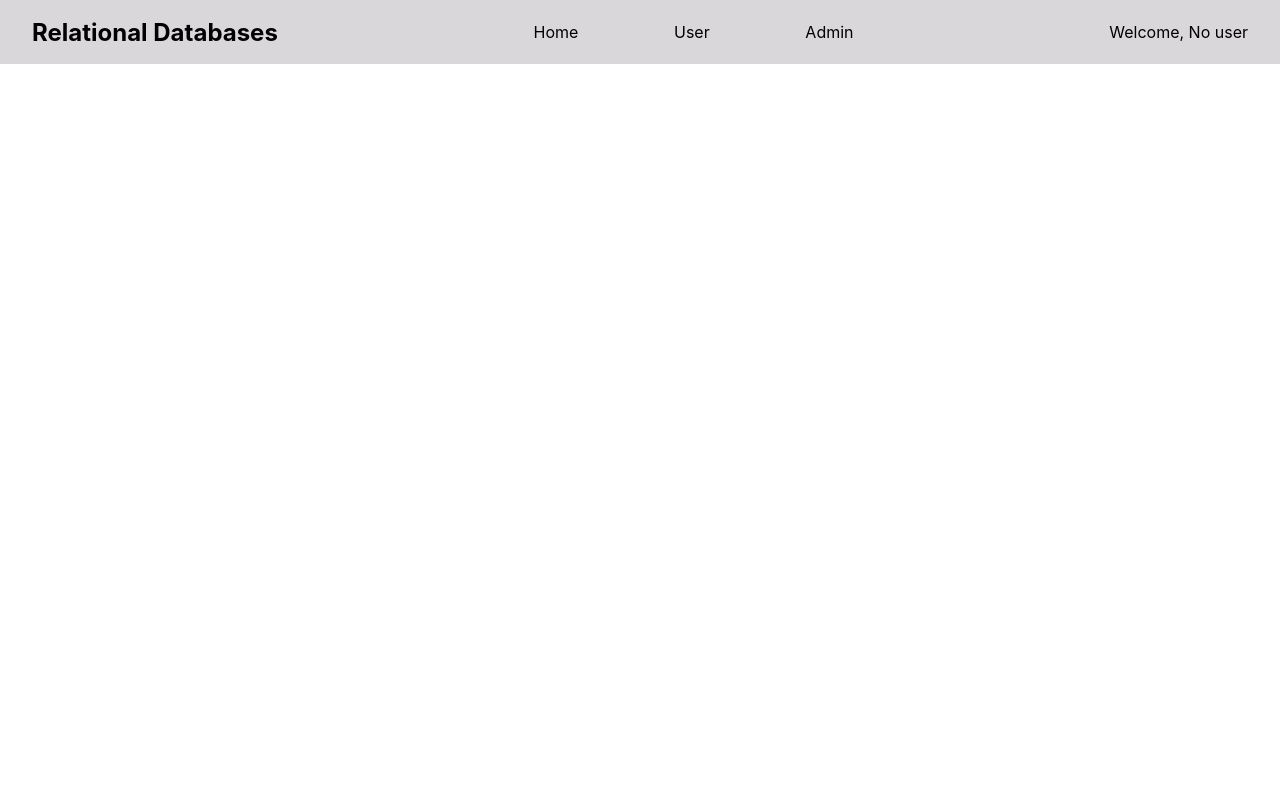
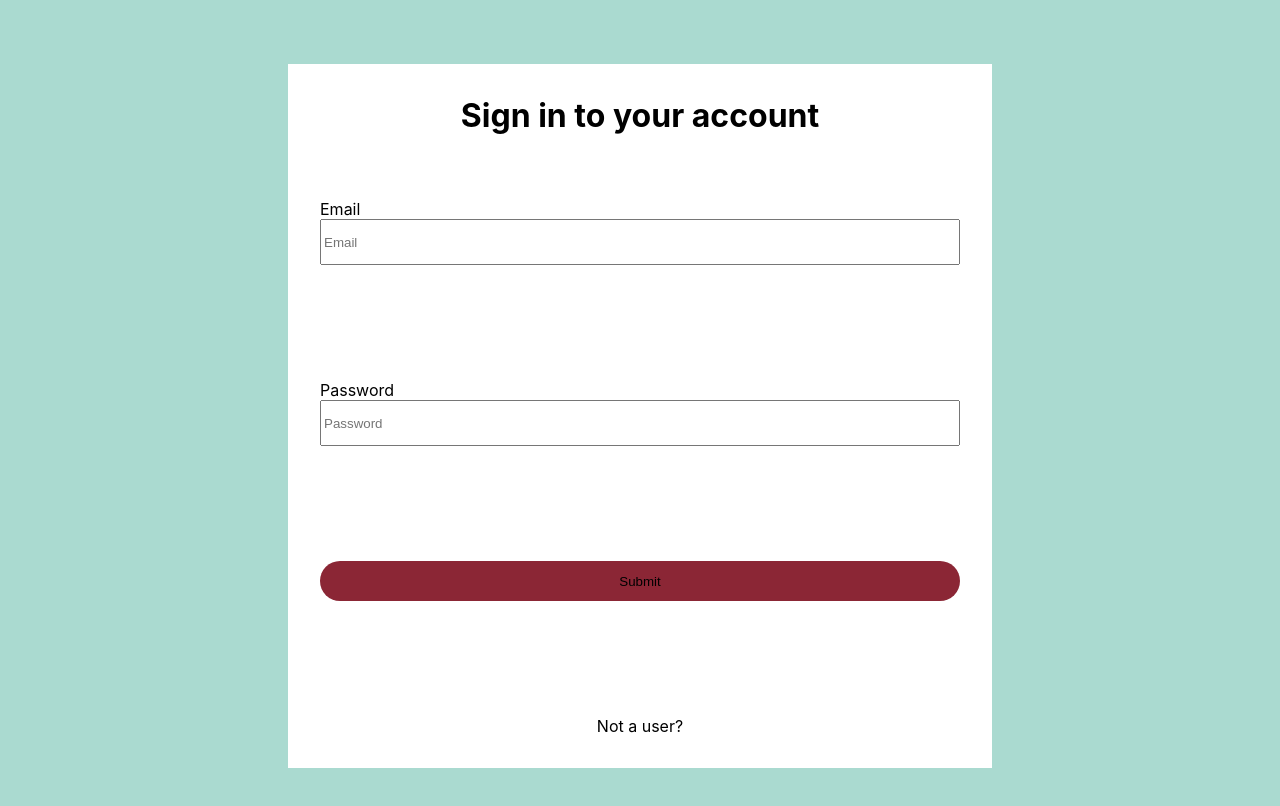
Before and after one commit to crtalbot98/49900-relational-databases, a React (Create React App) app: page /signIn in a window 1280 px wide. Shown: the top 806 px of the page. Built offline with nearby package versions, Linux system fonts and the light colour scheme; no server answers; the database is empty.

Commit message:
firebase auth

```diff
--- a/src/App.css
+++ b/src/App.css
@@ -1,7 +1,11 @@
+body{
+  background-color: #aadad0;
+}
+
 .navBar {
   height: 4em;
   width: 100%;
-  background-color: #dad7da;
+  background-color: #ffffff;
   display: flex;
   justify-content: space-between;
   align-items: center;
@@ -28,6 +32,7 @@
 
 .item{
   border-bottom: 2px solid #dad7da;
+  background-color: #ffffff;
   display: flex;
   flex-direction: row;
   justify-content: space-between;
@@ -41,16 +46,18 @@
 }
 
 .admin{
-  margin: 0 auto;
+  padding: 2em;
+  background-color: #FFFFFF;
+  margin: 3em auto;
   display: flex;
   flex-direction: column;
   justify-content: space-evenly;
   width: 40em;
-  height: 50em;
+  height: 40em;
 }
 
 .admin input, button{
-  height: 2em;
+  height: 3em;
 }
 
 .itemPage{
@@ -62,3 +69,62 @@
   align-items: center;
   justify-content: space-evenly;
 }
+
+.loginForm{
+  background-color: #FFFFFF;
+  margin: 4em auto;
+  width: 40em;
+  height: 40em;
+  display: flex;
+  flex-direction: column;
+  justify-content: space-between;
+  padding: 2em;
+}
+
+.loginForm h1{
+  align-self: center;
+  margin: 0 0 2em 0;
+}
+
+.loginForm div{
+  display: flex;
+  flex-direction: column;
+}
+
+button{
+  background-color: #8B2635;
+  border: none;
+  height: 3em;
+  color: #FFFFFF;
+  border-radius: 1.5em;
+  padding: 0 2em 0 2em;
+}
+
+button:hover{
+  background-color: #FFFFFF;
+  border: 2px solid #8B2635;
+  color: #8B2635;
+}
+
+.loginForm input{
+  height: 3em;
+}
+
+.loginForm a{
+  text-decoration: none;
+  color: #000000;
+  align-self: center;
+}
+
+.loginForm a:hover{
+  color: #8B2635;
+}
+
+.userCreds{
+  margin-left: 2em;
+}
+
+.itemBtn{
+  float: left;
+  text-decoration: none;
+}
--- a/src/App.js
+++ b/src/App.js
@@ -1,8 +1,8 @@
 import React from 'react';
 import './App.css';
-import {BrowserRouter as Router} from "react-router-dom";
+import {BrowserRouter as Router, Redirect} from "react-router-dom";
 import {useSelector, useDispatch} from "react-redux";
-import {addItems, addUser, getUserItems} from "./redux/actions";
+import {addItems, addUser, getUserItems, userSignIn} from "./redux/actions";
 import fire from "./components/Fire";
 import Routes from "./components/Routes";
 import Nav from "./components/Nav";
@@ -10,62 +10,34 @@ import Nav from "./components/Nav";
 
 function App() {
 
-    const change = useSelector(state => state.change);
-    const userChange = useSelector(state => state.userChange);
     const dispatch = useDispatch();
     const db = fire.firestore();
-
-    React.useEffect(()=> {
-        let newItems = [];
-
-        db.collection("items_master").get().then((snapshot) => {
-            snapshot.forEach(doc => {
-                const obj = doc.data();
-
-                let item = {
-                    description: obj.description,
-                    id: doc.id,
-                    image: obj.image,
-                    name: obj.name
-                };
-
-                newItems.push(item);
-            });
-
-            dispatch(addItems(newItems));
-        });
-
-    }, [db, dispatch, change]);
+    const signedIn = useSelector(state => state.userSignedIn);
+    const [signedInCheck, changeSignIn] = React.useState(false);
 
     React.useEffect(() => {
-        db.collection("user").get().then((snapshot) => {
-            snapshot.forEach(doc => {
-                const obj = doc.data();
 
-                const userItem = obj.user_collection;
+        changeSignIn(signedIn);
+    }, [signedIn]);
 
-                dispatch(getUserItems(userItem));
-            });
+    React.useEffect(() => {
+
+        fire.auth().onAuthStateChanged((user) => {
+            if(user){
+                dispatch(userSignIn(true));
+                dispatch(addUser(user));
+            }
+            else{
+                dispatch(userSignIn(false));
+                dispatch(addUser({id: "", name: ""}));
+            }
         });
-    }, [db, dispatch, userChange]);
-
-    db.collection("user").get().then((snapshot) => {
-        snapshot.forEach(doc => {
-            const obj = doc.data();
-
-            const user = {
-                id: doc.id,
-                name: obj.name
-            };
-
-            dispatch(addUser(user));
-        });
-    });
+    }, [db, dispatch]);
 
   return (
     <div className="App">
       <Router>
-          <Nav/>
+          {signedInCheck ? <Nav/> : ""}
         <Routes/>
       </Router>
     </div>
--- a/src/components/Routes.js
+++ b/src/components/Routes.js
@@ -1,21 +1,45 @@
 import React from "react";
 import {
     Switch,
-    Route
+    Route,
+    BrowserRouter as Router,
+    Redirect
 } from "react-router-dom";
 import Home from "./Home";
 import Admin from "./Admin";
 import UserPage from "./UserPage";
 import Item from "./Item";
+import SignUp from "./signUp";
+import SignIn from "./signIn";
+import {useSelector} from "react-redux";
 
 function Routes () {
 
+    const userSignedIn = useSelector(state => state.userSignedIn);
+    const [signedInCheck, changeSignIn] = React.useState(false);
+
+    React.useEffect(() => {
+
+        changeSignIn(userSignedIn);
+        console.log(userSignedIn);
+    }, [userSignedIn]);
+
     return (
         <Switch>
-            <Route exact path={'/'} component={Home}/>
-            <Route path={'/user'} component={UserPage}/>
+            <Route exact path={'/'}>
+                {signedInCheck ? <Home/> : <Redirect to={'/signIn'}/>}
+            </Route>
+            <Route path={'/user'}>
+                {signedInCheck ? <UserPage/> : <Redirect to={'/signIn'}/>}
+            </Route>
             <Route path={'/admin'} component={Admin}/>
             <Route path={'/item/:id'} component={Item}/>
+            <Route path={'/signup'} component={SignUp}>
+                {!signedInCheck ? <SignUp/> : <Redirect to={'/'}/>}
+            </Route>
+            <Route path={'/signin'}>
+                {!signedInCheck ? <SignIn/> : <Redirect to={'/'}/>}
+            </Route>
         </Switch>
     );
 }
--- /dev/null
+++ b/src/components/signIn.js
@@ -0,0 +1,59 @@
+import React from "react";
+import fire from "./Fire";
+import {useDispatch} from "react-redux";
+import {addUser, userChange} from "../redux/actions";
+import {Link} from "react-router-dom";
+
+function SignIn() {
+
+    const [signInVals, updateVals] = React.useState({
+        email: "",
+        password: ""
+    });
+    const dispatch = useDispatch();
+
+    const handleChange = prop => e => { //Curried function, returns function with parameter e
+        updateVals({ ...signInVals, [prop]: e.target.value })
+    };
+
+    const onSubmit = () => {
+        fire.auth().signInWithEmailAndPassword(signInVals.email, signInVals.password).then(() => {
+            let user = fire.auth().currentUser;
+
+            dispatch(addUser(user));
+
+            updateVals({
+                email: "",
+                password: ""
+            });
+            dispatch(userChange());
+        }).catch((err) =>{
+            const errCode = err.code;
+            const errMessage = err.message;
+
+            console.log(`${errCode}: ${errMessage}`);
+        });
+    };
+
+    return(
+        <div className={"loginForm"}>
+            <div>
+                <h1>Sign in to your account</h1>
+                <label htmlFor="email">Email</label>
+                <input type="email" placeholder={"Email"} name={"email"} id={"email"} value={signInVals.email} onChange={
+                    handleChange("email")
+                }/>
+            </div>
+            <div>
+                <label htmlFor="password">Password</label>
+                <input type="password" placeholder={"Password"} name={"password"} id={"password"} value={signInVals.password} onChange={
+                    handleChange("password")
+                }/>
+            </div>
+            <button onClick={onSubmit}><Link to={'/'}>Submit</Link></button>
+            <Link to={'/signup'}>Not a user?</Link>
+        </div>
+    );
+}
+
+export default SignIn;
--- /dev/null
+++ b/src/components/signUp.js
@@ -0,0 +1,82 @@
+import React from "react";
+import fire from "./Fire";
+import {useDispatch} from "react-redux";
+import {addUser, userChange} from "../redux/actions";
+import {Link} from "react-router-dom";
+
+function SignUp() {
+
+    const [signUpVals, updateVals] = React.useState({
+        name: "",
+        email: "",
+        password: "",
+        confirmPassword: ""
+    });
+    const dispatch = useDispatch();
+    const db = fire.firestore();
+
+    const handleChange = prop => e => { //Curried function, returns function with parameter e
+        updateVals({ ...signUpVals, [prop]: e.target.value })
+    };
+
+    const onSubmit = () => {
+        fire.auth().createUserWithEmailAndPassword(signUpVals.email, signUpVals.password).then(() => {
+            let user = fire.auth().currentUser;
+
+            dispatch(addUser(user));
+
+            user.updateProfile({
+                displayName: signUpVals.name
+            }).then(() => {
+                updateVals({
+                    name: "",
+                    email: "",
+                    password: "",
+                    confirmPassword: ""
+                });
+                dispatch(userChange());
+
+                db.collection("user").doc(user.uid).set({items: []}).then(() => {
+                    console.log('added');
+                });
+            });
+        }).catch((err) =>{
+            const errCode = err.code;
+            const errMessage = err.message;
+
+            console.log(`${errCode}: ${errMessage}`);
+        });
+    };
+
+    return(
+      <div className={"loginForm"}>
+          <label htmlFor="name">Name</label>
+          <input type="text" placeholder={"Name"} name={"name"} id={"name"} value={signUpVals.name} onChange={
+              handleChange("name")
+          }/>
+          <label htmlFor="email">Name</label>
+          <input type="email" placeholder={"Email"} name={"email"} id={"email"} value={signUpVals.email} onChange={
+              handleChange("email")
+          }/>
+          <label htmlFor="password">Password</label>
+          <input type="password" placeholder={"Password"} name={"password"} id={"password"} value={signUpVals.password} onChange={
+              handleChange("password")
+          }/>
+          <label htmlFor="confirmPassword">Confirm Password</label>
+          <input type="password" placeholder={"Confirm Password"} name={"confirmPassword"} id={"confirmPassword"} value={signUpVals.confirmPassword} onChange={
+              handleChange("confirmPassword")
+          }/>
+          <button onClick={() => {
+              if(signUpVals.password === signUpVals.confirmPassword){
+                  onSubmit();
+              }
+              else{
+                alert("Needs to match");
+              }
+          }}><Link to={'/'}>Submit</Link></button>
+          <Link to={'/signIn'}>Already a user?</Link>
+      </div>
+    );
+}
+
+export default SignUp;
--- a/src/redux/actions.js
+++ b/src/redux/actions.js
@@ -8,8 +8,8 @@ export const addItems = (value) => {
 export const addUser = (value) => {
     return{
         type: "ADD_USER",
-        id: value.id,
-        name: value.name,
+        id: value.uid,
+        name: value.displayName,
     }
 };
 
@@ -31,3 +31,10 @@ export const userChange = () => {
         type: "USER_CHANGE"
     }
 };
+
+export const userSignIn = (check) => {
+    return{
+        type: "CHANGE_USER_SIGNIN",
+        signIn: check
+    }
+};
--- a/src/redux/rootReducer.js
+++ b/src/redux/rootReducer.js
@@ -1,13 +1,12 @@
 const initState = {
 
     currentUser: {
-        id: '',
-        name: 'No user',
-        userItems: []
+        id: "",
+        name: ""
     },
     change: false,
     userChange: false,
-    items: []
+    userSignedIn: false
 };
 
 const rootReducer = (state = initState, action) => {
@@ -54,8 +53,16 @@ const rootReducer = (state = initState, action) => {
             ...state,
             currentUser: {
                 ...state.currentUser,
-                userItems: action.items
+                items: action.items
             }
+        }
+    }
+
+    if(action.type === "CHANGE_USER_SIGNIN"){
+
+        return{
+            ...state,
+            userSignedIn: action.signIn
         }
     }
 
```
Also changed, not shown: src/components/Home.js (+39 -13 lines), src/components/Nav.js (+18 -0 lines), src/components/UserPage.js (+33 -9 lines).
